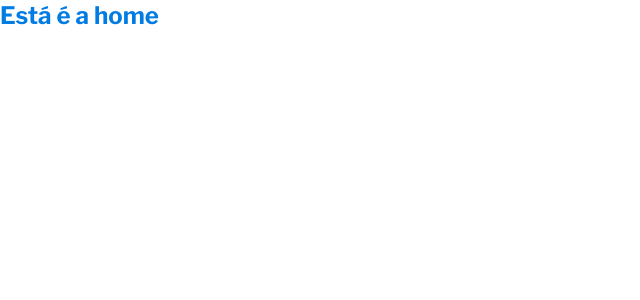
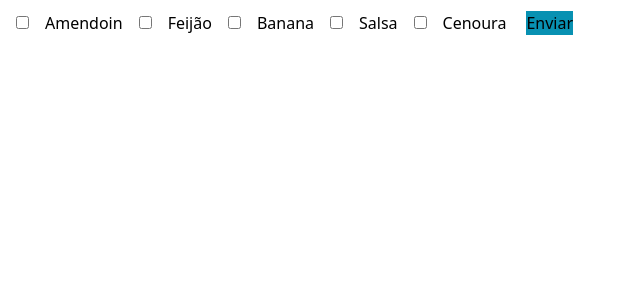
Before and after one commit to rafaelsangali/navbar-dropdown-responsive, a React (Vite) app: page / in a window 1280 px wide. Shown: the top 300 px of the page, without its empty margins (0-640 px from the left). Built offline with nearby package versions, Linux system fonts and the light colour scheme; sample sign-in values are in the browser's storage.

Commit message:
testando form

```diff
--- a/src/pages/Home.tsx
+++ b/src/pages/Home.tsx
@@ -1,5 +1,33 @@
-export default function Home(){
+const inputs = [
+  { title: "Amendoin" },
+  { title: "Feijão" },
+  { title: "Banana" },
+  { title: "Salsa" },
+  { title: "Cenoura" },
+];
+
+export default function Home() {
+  function handleSubmit(e: any) {
+    console.log(e.target[0].checked);
+    e.preventDefault();
+  }
+
   return (
-    <p className="text-2xl text-primary-blue font-libre font-700 text-mobile-head-1">Está é a home</p>
-  )
+    <form onSubmit={handleSubmit}>
+      {inputs.map((ingrediente, index) => (
+        <>
+          <input
+            className="m-4"
+            type="checkbox"
+            name={ingrediente.title}
+            id={ingrediente.title + index}
+          />
+          <label htmlFor={ingrediente.title}>{ingrediente.title}</label>
+        </>
+      ))}
+      <button
+      className="mx-5 bg-cyan-600"
+      type="submit">Enviar</button>
+    </form>
+  );
 }
--- a/src/pages/Login.tsx
+++ b/src/pages/Login.tsx
@@ -24,8 +24,6 @@ export default function Login() {
           value={email}
           onChange={(e) => setEmail(e.target.value)}
         />
-
-        {/* <!-- Password input --> */}
         <input
           type="password"
           className=" my-4 backdrop:form-control block w-full px-4 py-2 text-xl font-normal text-gray-700 bg-white bg-clip-padding border border-solid border-gray-300 rounded transition ease-in-out m-0 focus:text-gray-700 focus:bg-white focus:border-blue-600 focus:outline-none"
```
